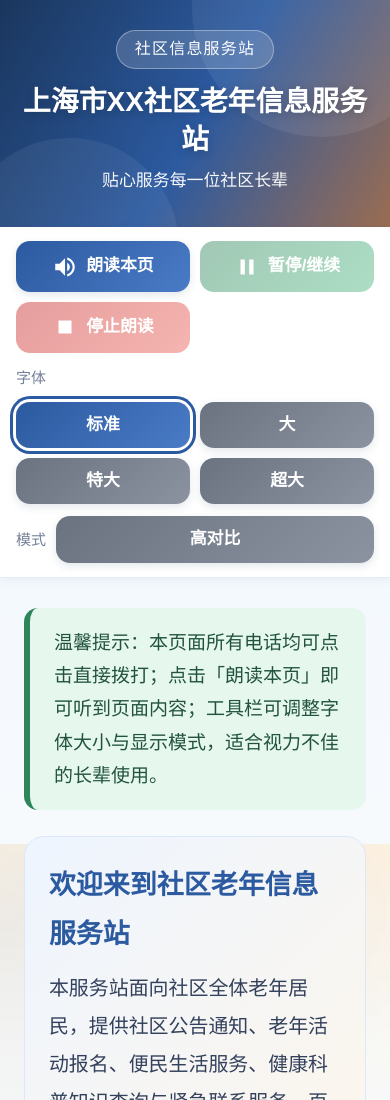
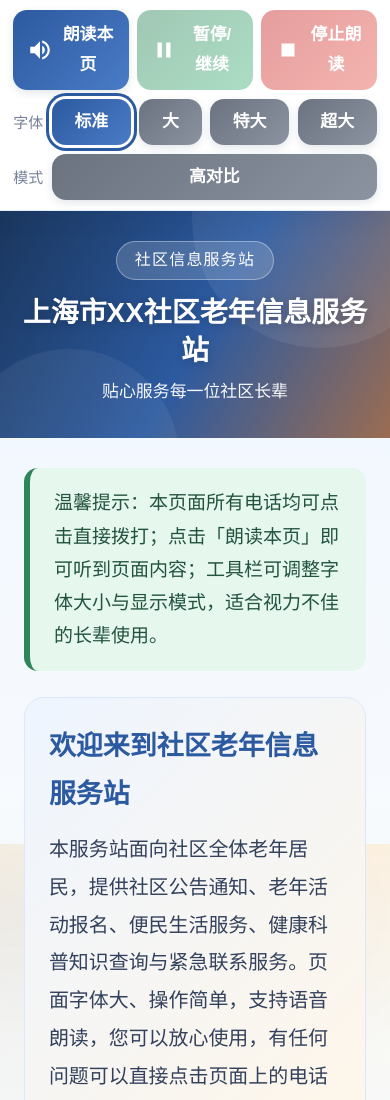
Before and after one commit to xialei-5017/elder-info-station, a plain HTML site: page index.html in a window 390 px wide. Shown: the top 1100 px of the page. Drawn offline with Linux system fonts and the light colour scheme.

Commit message:
辅助工具栏改为顶部常驻固定栏，手机端压紧布局并加占位适配

```diff
--- a/index.html
+++ b/index.html
@@ -138,19 +138,20 @@ header p { font-size: var(--fs-lg); opacity: .96; }
 
 /* ============ 无障碍工具栏 ============ */
 .action-bar {
-  position: sticky;
+  position: fixed;
   top: 0;
-  z-index: 100;
+  left: 0;
+  right: 0;
+  z-index: 500;
   display: flex;
   flex-wrap: wrap;
   gap: .63rem;
   align-items: center;
   justify-content: center;
-  padding: .74rem .84rem;
-  background: rgba(255, 255, 255, .97);
+  padding: .6rem .84rem;
+  background: #ffffff;
   border-bottom: 1px solid var(--line);
-  box-shadow: var(--shadow-sm);
-  backdrop-filter: blur(6px);
+  box-shadow: var(--shadow-md);
 }
 .tool-group {
   display: flex;
@@ -414,7 +415,7 @@ button[disabled] { opacity: .45; cursor: not-allowed; box-shadow: none; }
   background: #fff3c4 !important;
   box-shadow: 0 0 0 3px var(--orange);
   border-radius: 8px;
-  scroll-margin-top: 10rem;
+  scroll-margin-top: 12rem;
   transition: background .2s;
 }
 
@@ -530,6 +531,7 @@ body.hc .card p,
 body.hc .detail-block p { color: #101418; }
 body.hc .contact-name { color: #5b3700; }
 body.hc .welcome-card { background: #f2f7ff; border-color: var(--blue-deep); }
+body.hc .action-bar { background: #fff; border-bottom: 2px solid var(--blue-deep); }
 
 /* ============ 动效偏好 ============ */
 @media (prefers-reduced-motion: reduce) {
@@ -549,14 +551,14 @@ body.hc .welcome-card { background: #f2f7ff; border-color: var(--blue-deep); }
 
   button { min-width: 5.47rem; min-height: 2.63rem; font-size: var(--fs-md); padding: .53rem .74rem; }
 
-  .action-bar { flex-direction: column; align-items: stretch; }
-  .tool-group { justify-content: center; }
+  .action-bar { flex-direction: column; align-items: stretch; gap: .45rem; padding: .5rem .7rem; }
+  .tool-group { justify-content: center; flex-wrap: wrap; gap: .45rem; }
   .tool-group + .tool-group { padding-left: 0; margin-left: 0; border-left: none; }
-  .tool-group.read-group { display: grid; grid-template-columns: repeat(2, 1fr); }
-  .tool-group.read-group button { width: 100%; }
-  .tool-group.font-group { display: grid; grid-template-columns: repeat(2, 1fr); }
-  .tool-group.font-group .group-label { grid-column: 1 / -1; }
-  .tool-group.font-group .btn-sm { width: 100%; min-width: 0; }
+  .tool-group.read-group { display: grid; grid-template-columns: repeat(3, 1fr); }
+  .tool-group.read-group button { width: 100%; min-width: 0; }
+  .tool-group.font-group { display: flex; flex-wrap: wrap; }
+  .tool-group.font-group .group-label { align-self: center; }
+  .tool-group.font-group .btn-sm { flex: 1 1 auto; width: auto; min-width: 0; }
   .tool-group.hc-group { display: flex; }
   .tool-group.hc-group .btn-sm { flex: 1; }
 
@@ -1279,6 +1281,18 @@ body.hc .welcome-card { background: #f2f7ff; border-color: var(--blue-deep); }
   window.addEventListener('pagehide', stopSpeech);
 
   /* ============================================================
+     3.5 固定顶栏占位：测量工具条高度，避免遮住首屏内容
+     ============================================================ */
+  var actionBar = $('.action-bar');
+  function fitActionBar() {
+    if (!actionBar) return;
+    requestAnimationFrame(function () {
+      document.body.style.paddingTop = actionBar.offsetHeight + 'px';
+    });
+  }
+  window.addEventListener('resize', fitActionBar);
+
+  /* ============================================================
      4. 字体档位
      ============================================================ */
   var FONT_KEY = 'elder-font';
@@ -1293,6 +1307,7 @@ body.hc .welcome-card { background: #f2f7ff; border-color: var(--blue-deep); }
       b.setAttribute('aria-pressed', String(b.getAttribute('data-font') === level));
     });
     STORE.set(FONT_KEY, level);
+    fitActionBar();
   }
 
   fontBtns.forEach(function (b) {
@@ -1314,6 +1329,7 @@ body.hc .welcome-card { background: #f2f7ff; border-color: var(--blue-deep); }
     hcBtn.classList.toggle('btn-gray', !on);
     hcBtn.classList.toggle('btn-blue', on);
     STORE.set(HC_KEY, on ? '1' : '0');
+    fitActionBar();
   }
 
   hcBtn.addEventListener('click', function () {
@@ -1321,6 +1337,7 @@ body.hc .welcome-card { background: #f2f7ff; border-color: var(--blue-deep); }
   });
 
   applyHC(STORE.get(HC_KEY) === '1');
+  fitActionBar();
 
   /* ============================================================
      6. 返回顶部
```
